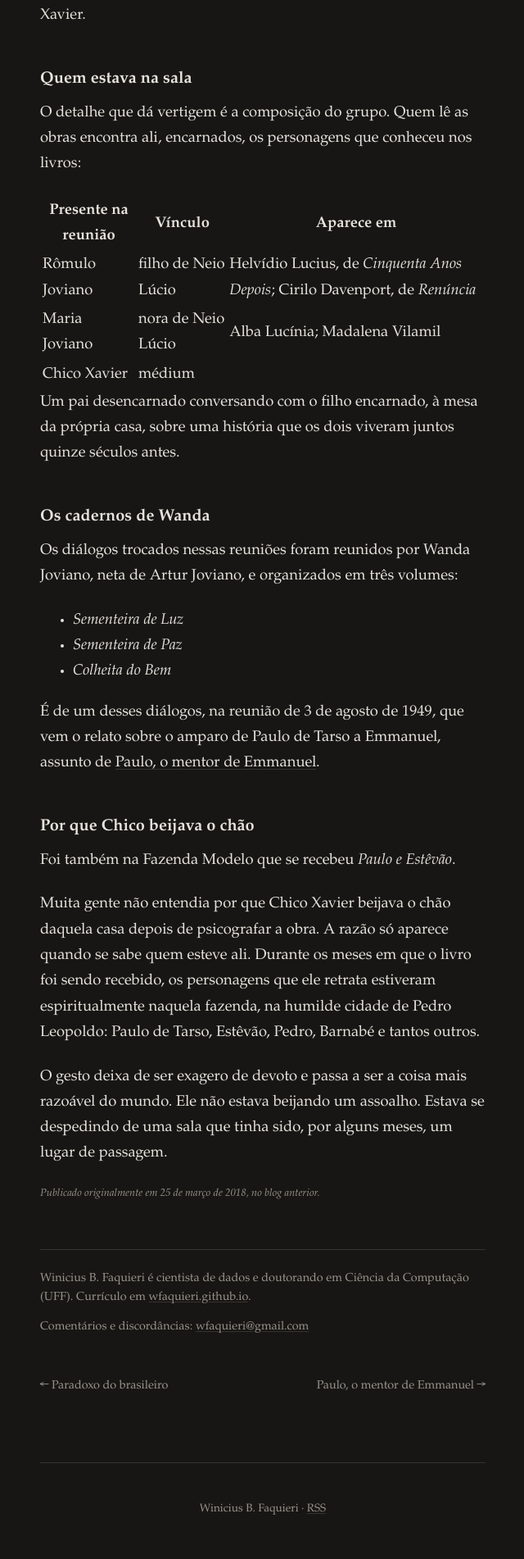
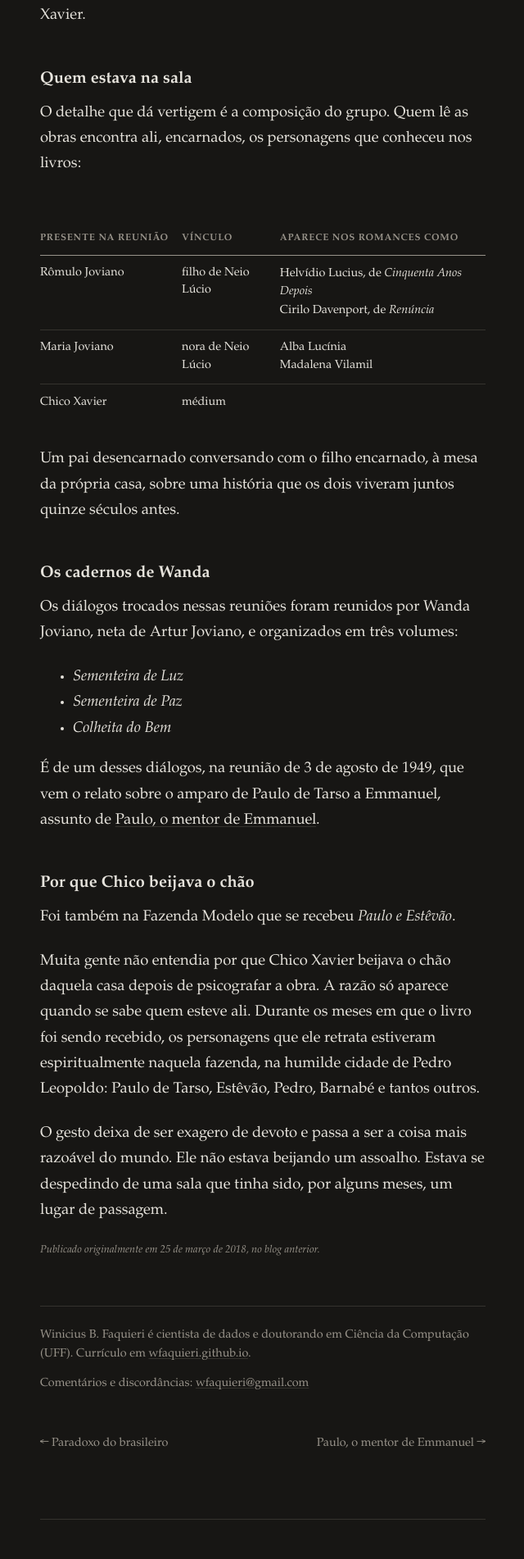
Before and after one commit to wfaquieri/singelas-referencias, a Jekyll site: the page built from _posts/2018-03-25-a-fazenda-modelo.md, in a window 1280 px wide. Shown: the part 1151-3053 px from the top of the page at 82% size, without its empty margins (319-959 px from the left). Built offline with Jekyll 4.4.1, drawn with Linux system fonts in a browser that asks for light colours.

Commit message:
Estiliza tabela e refaz a da Fazenda Modelo
Nao havia regra nenhuma para table no CSS, entao o que se via era o padrao do
navegador: colunas espremidas, cabecalho quebrando em duas linhas e o texto
das celulas centralizado na vertical, boiando longe do nome a que pertencia.

Cabecalho em caixa alta sem quebra de linha, celulas alinhadas pelo topo e
filete so entre as linhas. Em tela estreita a tabela rola dentro da propria
caixa, em vez de empurrar a pagina.

Na tabela da Fazenda Modelo, os dois personagens de cada pessoa passam a ficar
um por linha, e a terceira coluna vira "Aparece nos romances como", que explica
a celula vazia do Chico Xavier: ele estava na sala, nao esta nos livros.

```diff
--- a/_posts/2018-03-25-a-fazenda-modelo.md
+++ b/_posts/2018-03-25-a-fazenda-modelo.md
@@ -25,11 +25,15 @@ Já desencarnado, era frequentador assíduo das reuniões do Culto do Evangelho
 
 O detalhe que dá vertigem é a composição do grupo. Quem lê as obras encontra ali, encarnados, os personagens que conheceu nos livros:
 
-| Presente na reunião | Vínculo | Aparece em |
+<div class="tabela" markdown="1">
+
+| Presente na reunião | Vínculo | Aparece nos romances como |
 |---|---|---|
-| Rômulo Joviano | filho de Neio Lúcio | Helvídio Lucius, de *Cinquenta Anos Depois*; Cirilo Davenport, de *Renúncia* |
-| Maria Joviano | nora de Neio Lúcio | Alba Lucínia; Madalena Vilamil |
+| Rômulo Joviano | filho de Neio Lúcio | Helvídio Lucius, de *Cinquenta Anos Depois*<br>Cirilo Davenport, de *Renúncia* |
+| Maria Joviano | nora de Neio Lúcio | Alba Lucínia<br>Madalena Vilamil |
 | Chico Xavier | médium | |
+
+</div>
 
 Um pai desencarnado conversando com o filho encarnado, à mesa da própria casa, sobre uma história que os dois viveram juntos quinze séculos antes.
 
--- a/assets/css/style.css
+++ b/assets/css/style.css
@@ -201,6 +201,46 @@ a:hover { text-decoration-color: var(--realce); }
 }
 
 .post-content img { max-width: 100%; height: auto; }
+
+/* ---------- tabela ---------- */
+/* Sem isto o navegador usa o padrão dele: colunas espremidas, cabeçalho
+   quebrando em duas linhas e célula vazia parecendo defeito. */
+
+.post-content table {
+  width: 100%;
+  margin: 2rem 0;
+  border-collapse: collapse;
+  font-size: 0.9rem;
+  line-height: 1.5;
+}
+
+.post-content th,
+.post-content td {
+  padding: 0.7rem 1rem 0.7rem 0;
+  border-bottom: 1px solid var(--tenue);
+  text-align: left;
+  vertical-align: top;
+}
+
+.post-content th {
+  border-bottom-color: var(--suave);
+  color: var(--suave);
+  font-size: 0.72rem;
+  font-weight: 600;
+  letter-spacing: 0.07em;
+  text-transform: uppercase;
+  white-space: nowrap;
+}
+
+.post-content th:last-child,
+.post-content td:last-child { padding-right: 0; }
+
+.post-content tbody tr:last-child td { border-bottom: 0; }
+
+/* A medida de leitura é estreita: em tela pequena a tabela rola dentro da
+   própria caixa, em vez de empurrar a página inteira para o lado. */
+.tabela { overflow-x: auto; }
+.tabela table { min-width: 30rem; }
 
 /* ---------- comentário do editor ---------- */
 /* Em post de Referência o corpo é de outro autor. Isto marca onde falo eu. */
```
